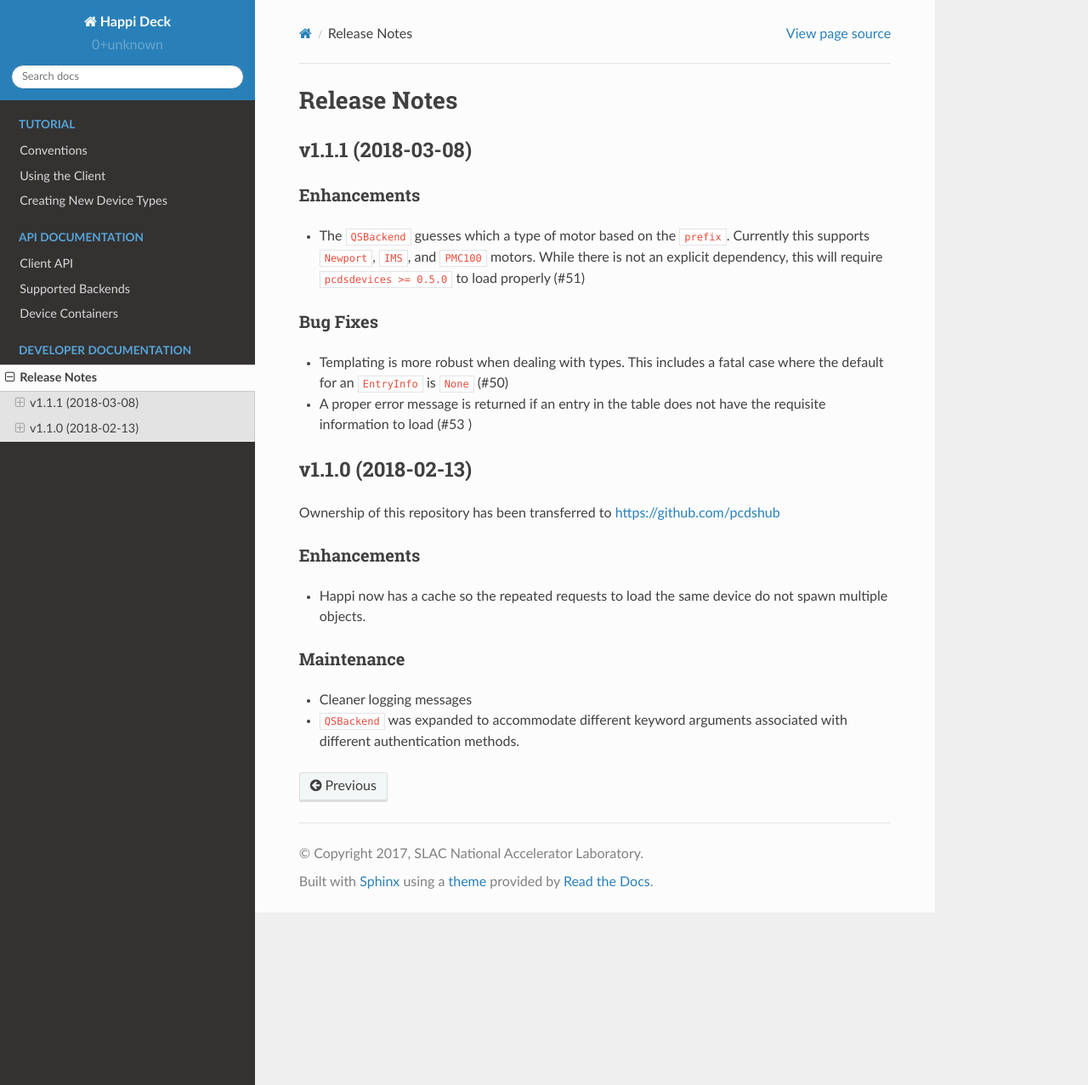
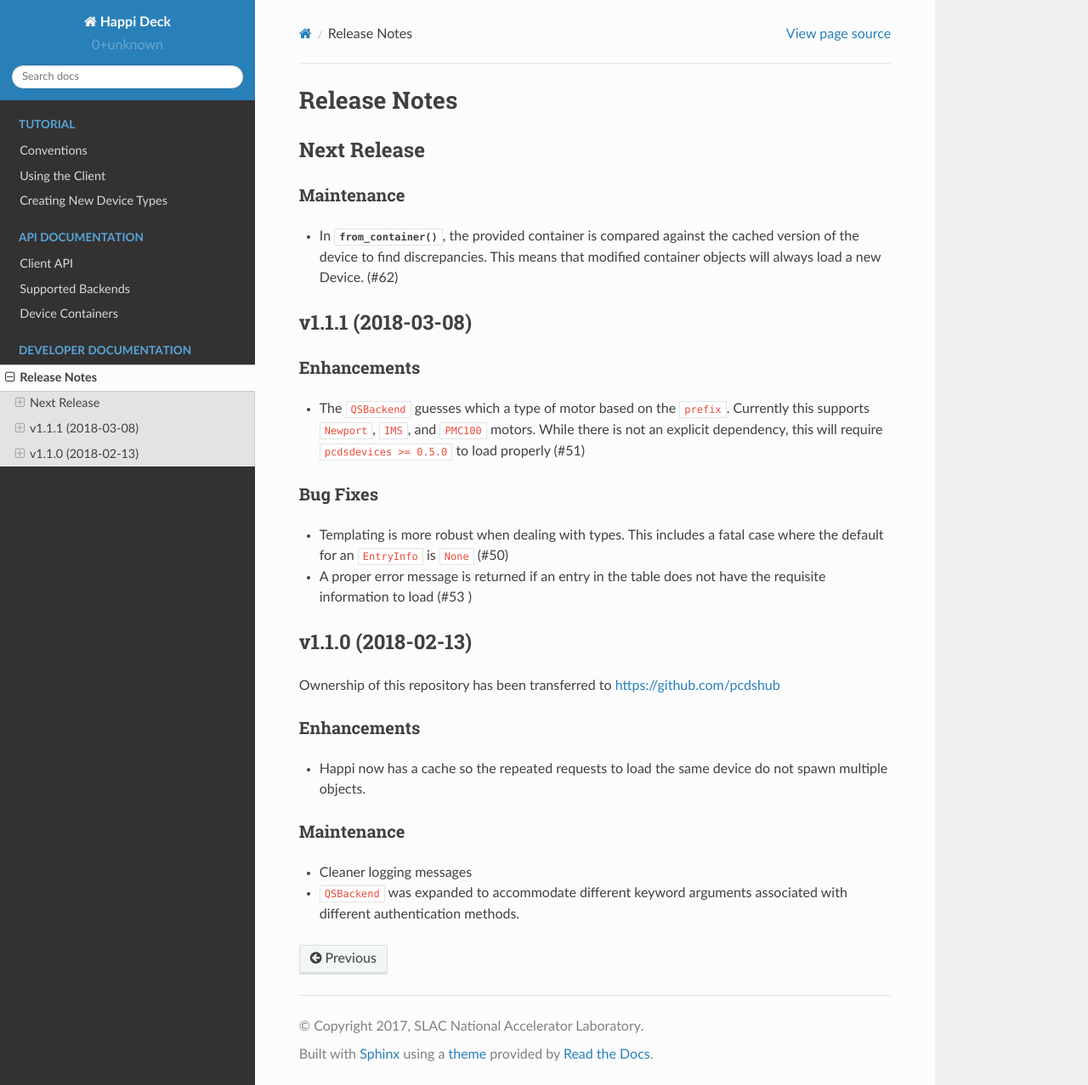
Before and after one commit to pcdshub/happi, a Sphinx documentation site: the page built from docs/source/releases.rst, in a window 1280 px wide and 1277 px high. Shown: the whole window at 85% size. Built offline with Sphinx 7.4.7 and the Read the Docs theme 2.0.0, drawn with Linux system fonts in a browser that asks for light colours.

Commit message:
DOC: Add this PR to Next Release notes

```diff
--- a/docs/source/releases.rst
+++ b/docs/source/releases.rst
@@ -1,6 +1,15 @@
 #############
 Release Notes
 #############
+
+Next Release
+============
+
+Maintenance
+-----------
+- In :meth:`.from_container`, the provided container is compared against
+  the cached version of the device to find discrepancies. This means that
+  modified container objects will always load a new Device. (#62)
 
 v1.1.1 (2018-03-08)
 ===================
```
